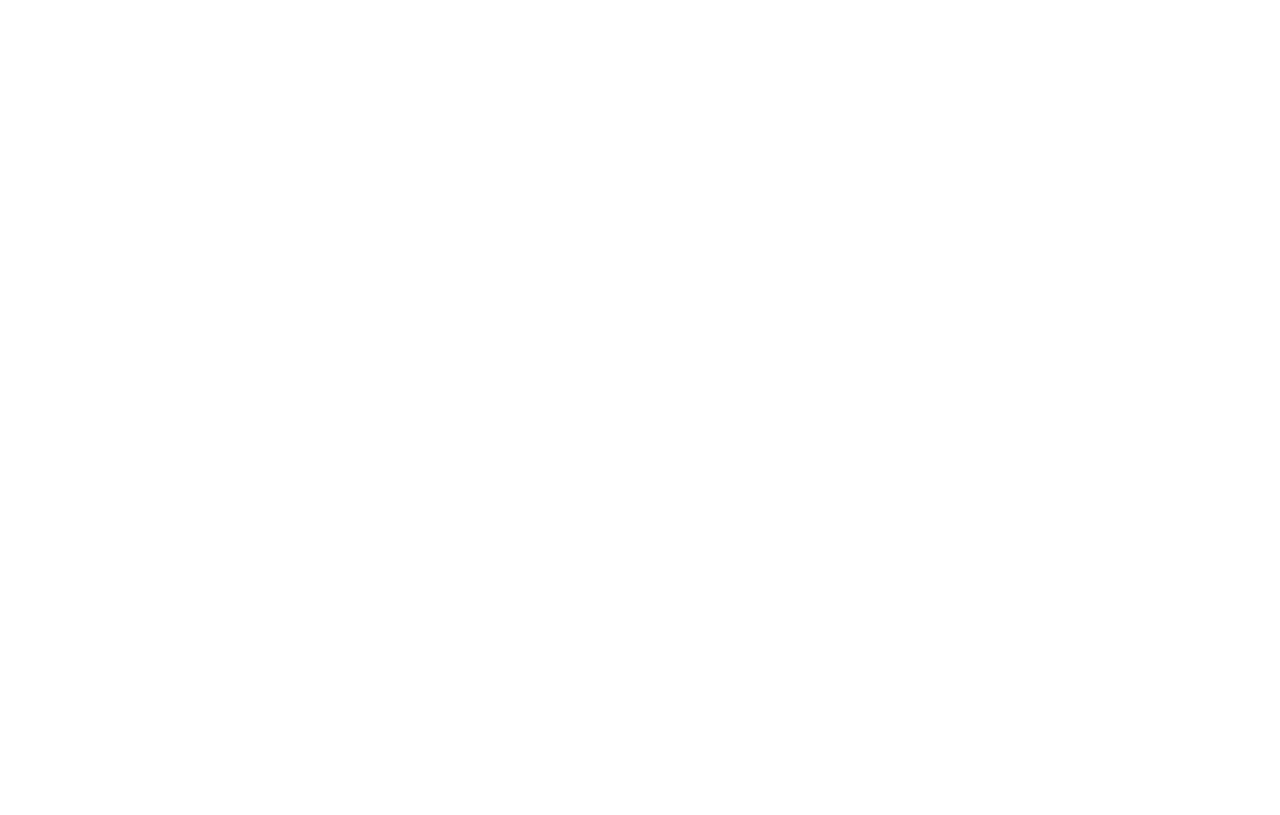
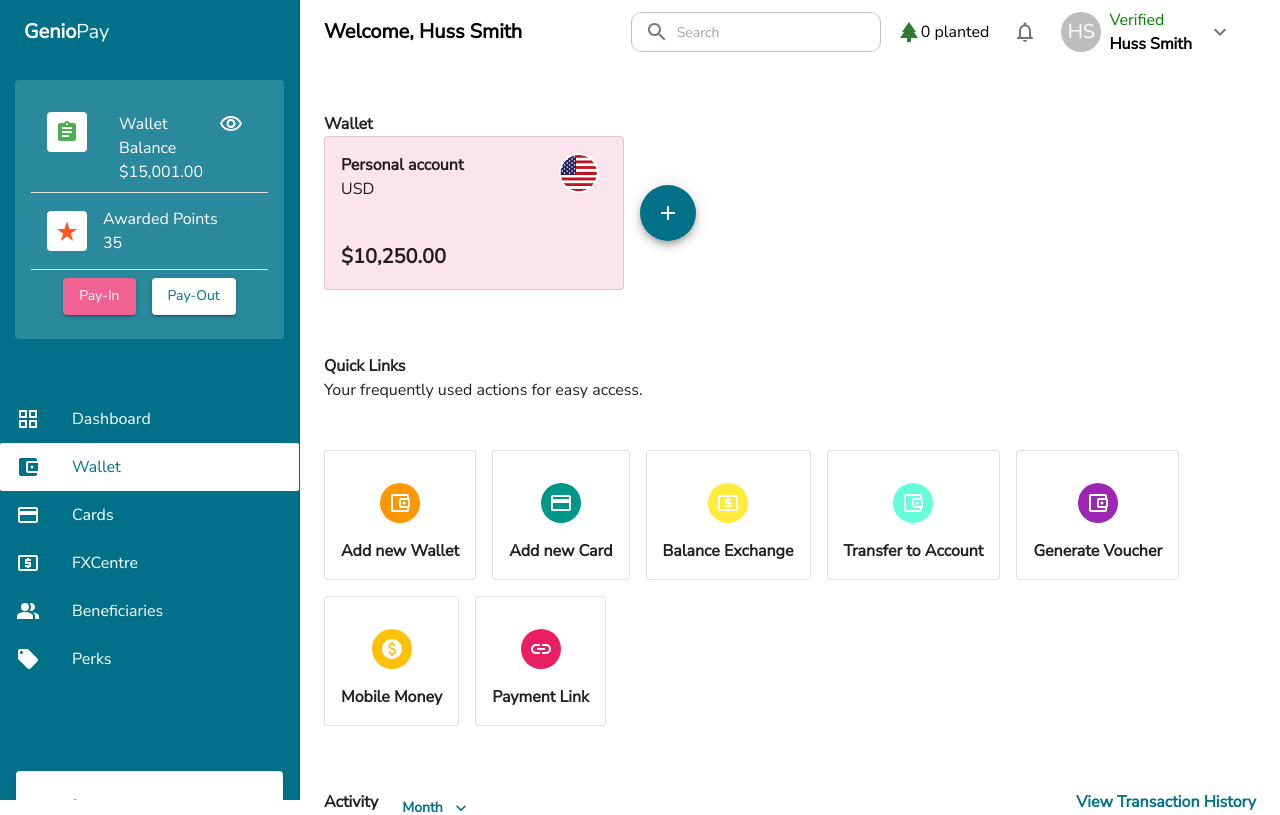
Before and after one commit to GodsonAddy/genio, a React (Create React App) app: page / in a window 1280 px wide. Shown: the top 815 px of the page. Built offline with nearby package versions, Linux system fonts and the light colour scheme.

Commit message:
url ready

```diff
--- a/src/App.js
+++ b/src/App.js
@@ -17,7 +17,7 @@ function App() {
     <div className="vibes">
       <CssBaseline />
       <Switch>
-        <Route exact path="/dashboard" component={Dashboard} />
+        <Route exact path="/" component={Dashboard} />
         <Route exact path="/wallet" component={Wallet } />
         <Route exact path="/perks" component={Perks} />
         <Route exact path="/beneficiaries" component={Beneficiaries} />
--- a/src/Components/DrawerItems/Wallet/ActivityTab.js
+++ b/src/Components/DrawerItems/Wallet/ActivityTab.js
@@ -53,7 +53,7 @@ export default function ActivityTab() {
             <Tabs
                 value={value}
                 onChange={handleChange}
-                textColor="#000"
+                textColor="inherit"
                 indicatorColor="primary"
                 aria-label="secondary tabs example"
             >
--- a/src/Components/UserDashboard/index.js
+++ b/src/Components/UserDashboard/index.js
@@ -68,33 +68,33 @@ const StyledList = styled(List)({
 });
 
 const lists = [
-  { id: 0, key: "dashboard", label: "Dashboard", icon: GridViewIcon },
+  { id: 1, key: "/", label: "Dashboard", icon: GridViewIcon },
   {
-    id: 1,
+    id: 2,
     key: "wallet",
     label: "Wallet",
     icon: AccountBalanceWalletIcon,
   },
   {
-    id: 2,
+    id: 3,
     key: "cards",
     label: "Cards",
     icon: CreditCardIcon,
   },
   {
-    id: 3,
+    id: 4,
     key: "fxcentre",
     label: "FXCentre",
     icon: LocalAtmIcon,
   },
   {
-    id: 4,
+    id: 5,
     key: "beneficiaries",
     label: "Beneficiaries",
     icon: PeopleAltIcon,
   },
   {
-    id: 5,
+    id: 6,
     key: "perks",
     label: "Perks",
     icon: LocalOfferIcon,
@@ -104,7 +104,7 @@ const lists = [
 const drawerWidth = 300;
 
 function UserDashboard({ children, props }) {
-  const [selectedIndex, setSelectedIndex] = React.useState(0);
+  const [selectedIndex, setSelectedIndex] = React.useState(1);
   const history = useHistory();
 
   const handleListItemClick = (key, index) => {
```
Also changed, not shown: 1 other file (tests, documents, lock files or other folders).
